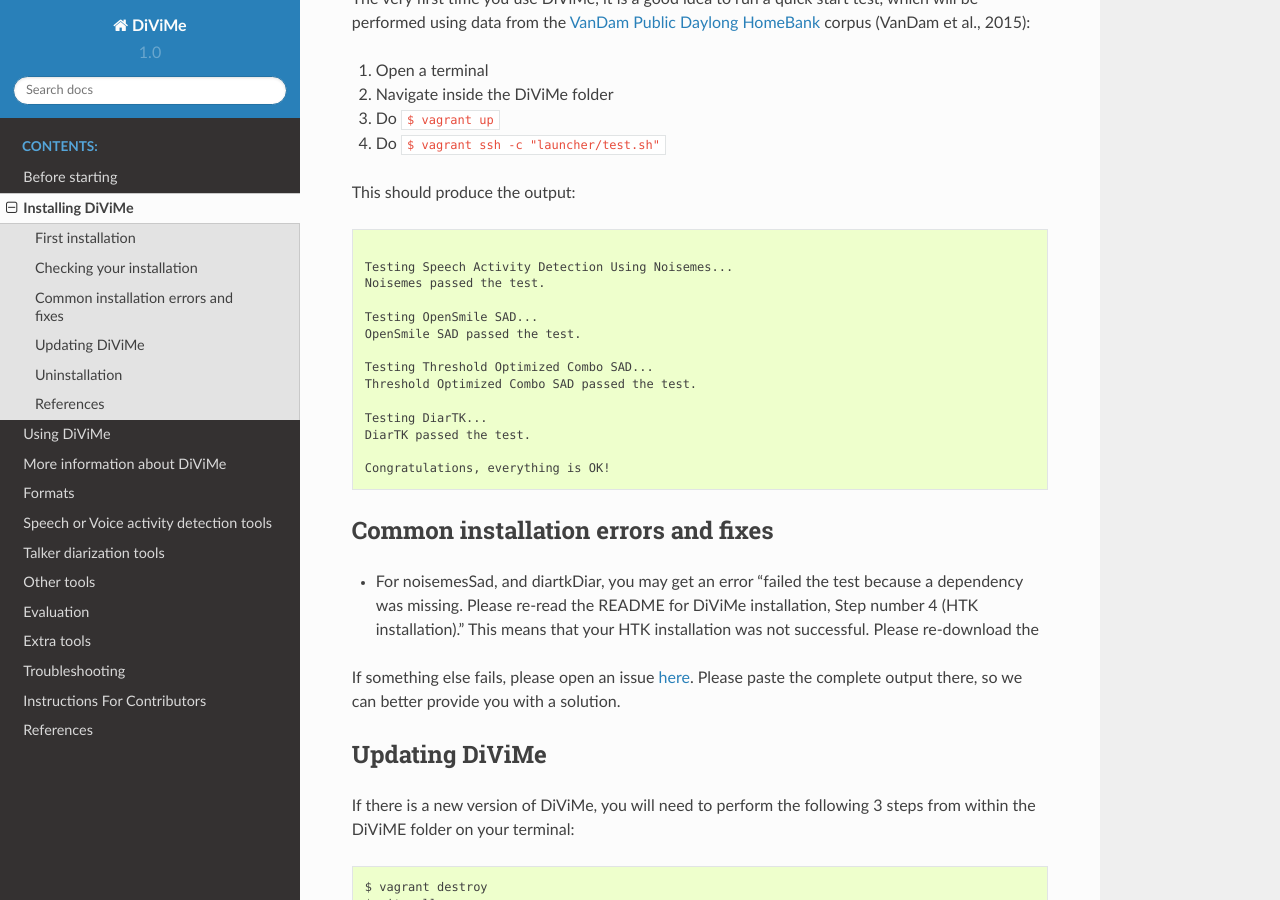
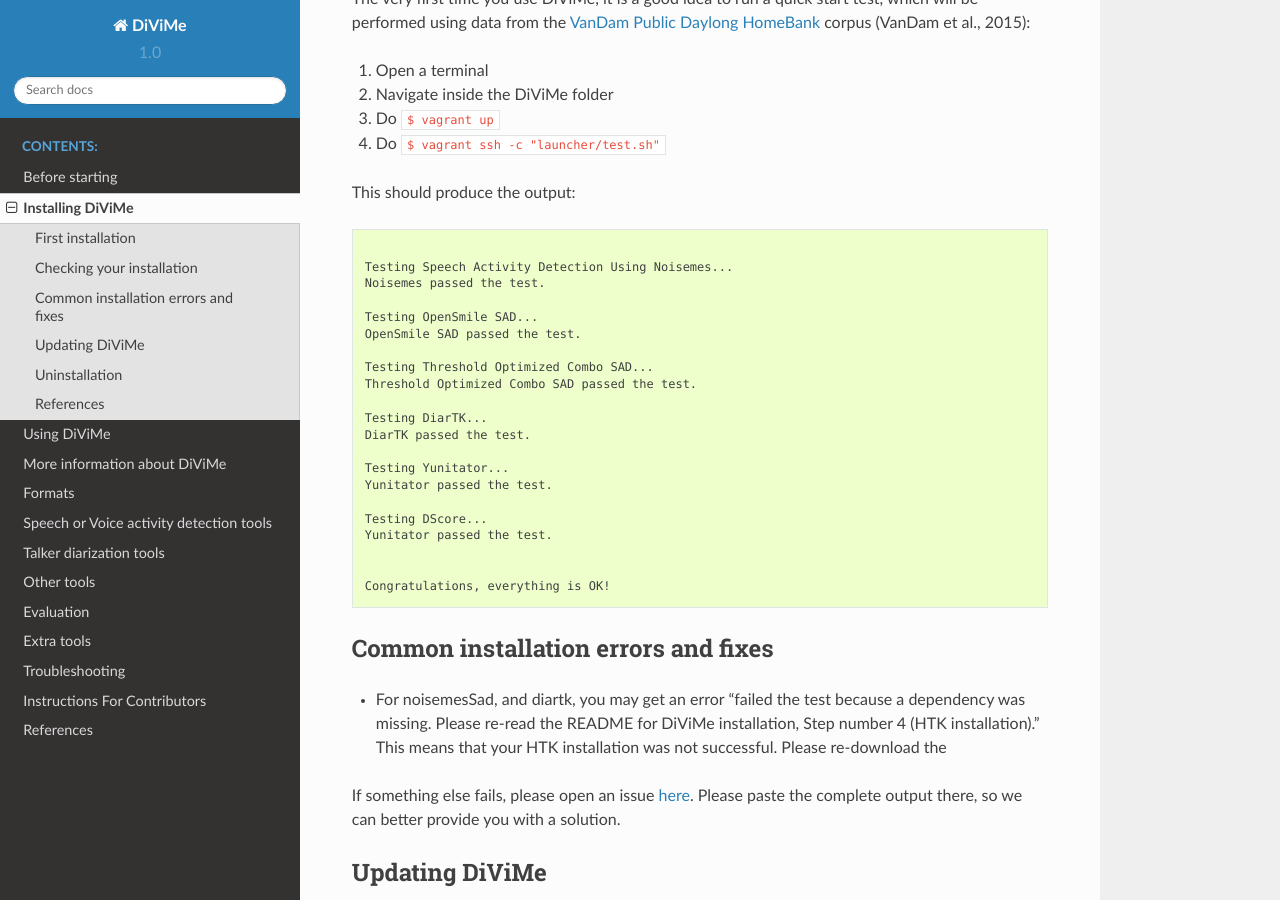
Before and after one commit to srvk/DiViMe, a Sphinx documentation site: the page built from docs/source/install.md, in a window 1280 px wide and 900 px high, scrolled down 1153 px. Built offline with Sphinx 7.4.7 and the Read the Docs theme 2.0.0, drawn with Linux system fonts in a browser that asks for light colours.

````diff
--- a/docs/source/install.md
+++ b/docs/source/install.md
@@ -55,6 +55,13 @@
 Testing DiarTK...
 DiarTK passed the test.
 
+Testing Yunitator...
+Yunitator passed the test.
+
+Testing DScore...
+Yunitator passed the test.
+
+
 Congratulations, everything is OK!
 
 ```
@@ -62,7 +69,7 @@
 
 ## Common installation errors and fixes
 
-- For noisemesSad, and diartkDiar, you may get an error "failed the test because a dependency was missing. Please re-read the README for DiViMe installation, Step number 4 (HTK installation)." This means that your HTK installation was not successful. Please re-download the
+- For noisemesSad, and diartk, you may get an error "failed the test because a dependency was missing. Please re-read the README for DiViMe installation, Step number 4 (HTK installation)." This means that your HTK installation was not successful. Please re-download the
 
 If something  else fails, please open an issue [here](https://github.com/srvk/DiViMe/issues). Please paste the complete output there, so we can better provide you with a solution.
 
````
Also changed, not shown: docs/source/tool_doc.md (+1 -1 lines), docs/source/usage.md (+4 -2 lines), 3 other files.
